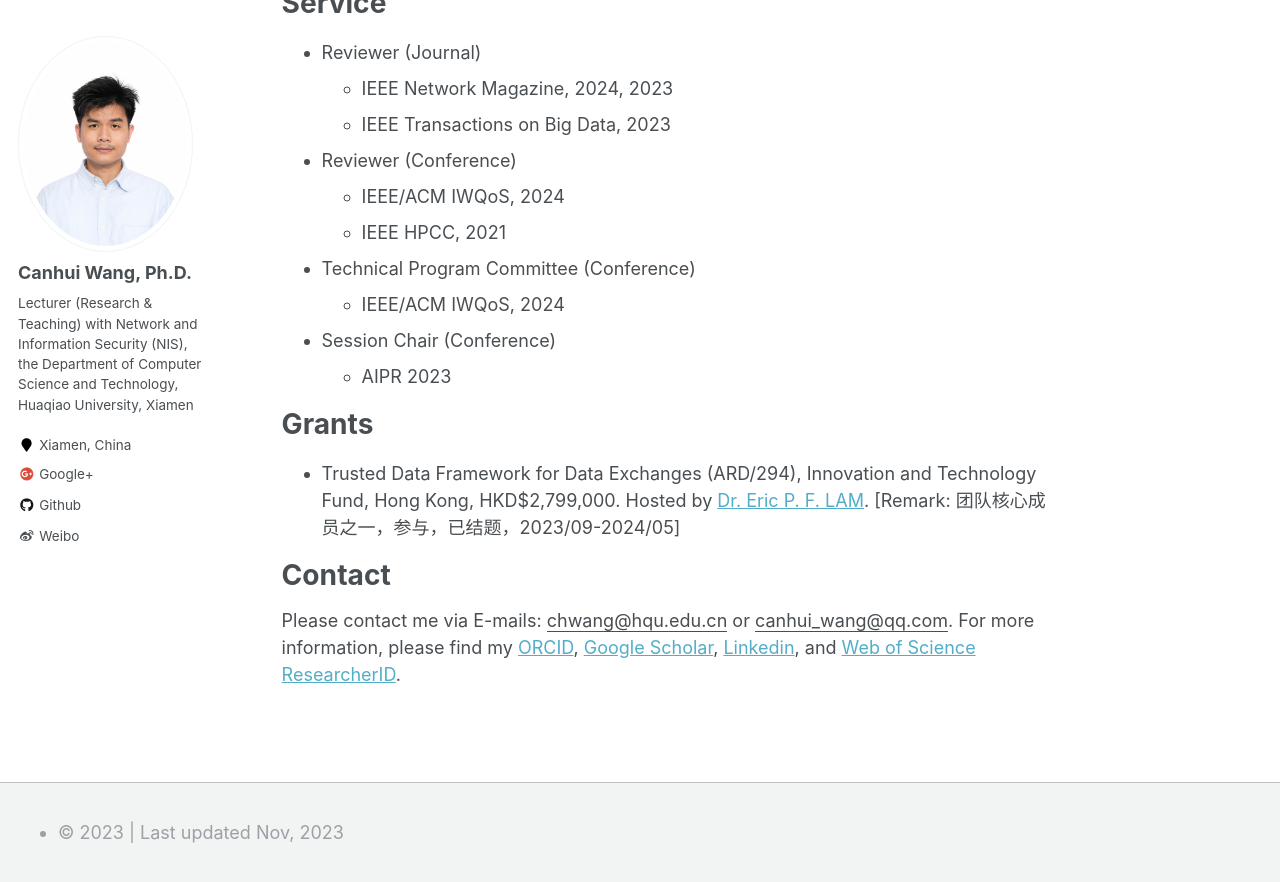
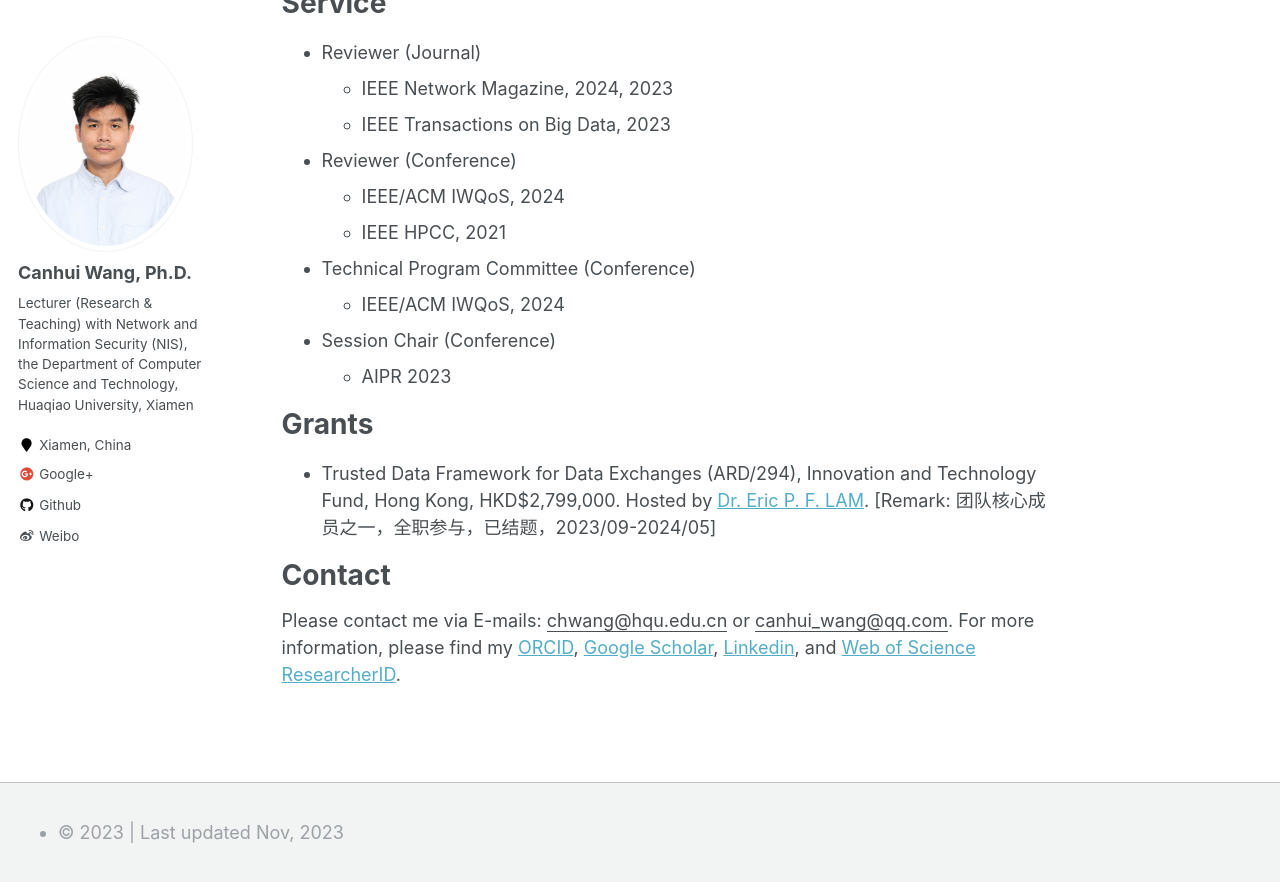
Before and after one commit to Canhui/canhui.github.io, a Jekyll site: the page built from _pages/about.md, in a window 1280 px wide and 900 px high, scrolled down 1165 px. Shown: the top 882 px of the window. Built offline with Jekyll 4.4.1, drawn with Linux system fonts in a browser that asks for light colours.

Commit message:
Update about.md

```diff
--- a/_pages/about.md
+++ b/_pages/about.md
@@ -95,7 +95,7 @@ Example: editing a markdown file for a talk
 
 Grants
 ======
-* Trusted Data Framework for Data Exchanges (ARD/294), Innovation and Technology Fund, Hong Kong, HKD\$2,799,000. Hosted by [Dr. Eric P. F. LAM](https://www.linkedin.com/in/peifunglam2/). \[Remark: 团队核心成员之一，参与，已结题，2023/09-2024/05\]
+* Trusted Data Framework for Data Exchanges (ARD/294), Innovation and Technology Fund, Hong Kong, HKD\$2,799,000. Hosted by [Dr. Eric P. F. LAM](https://www.linkedin.com/in/peifunglam2/). \[Remark: 团队核心成员之一，全职参与，已结题，2023/09-2024/05\]
 
 
 Contact
```
